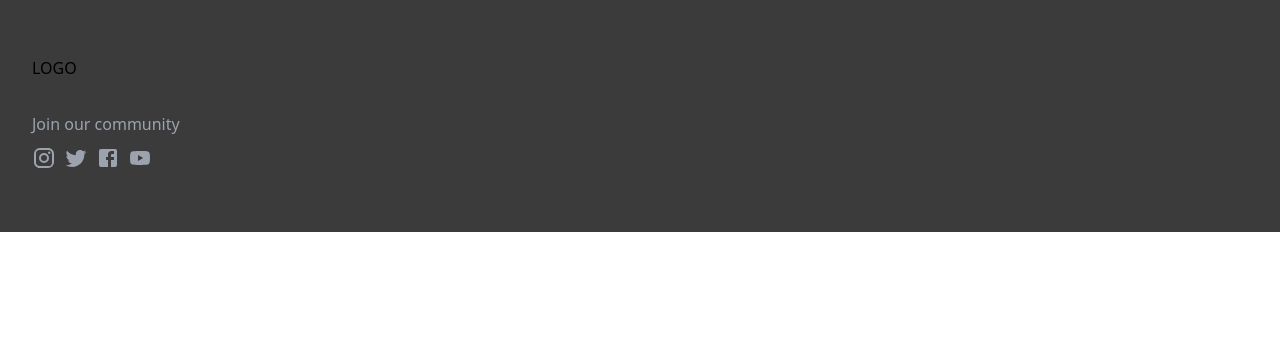
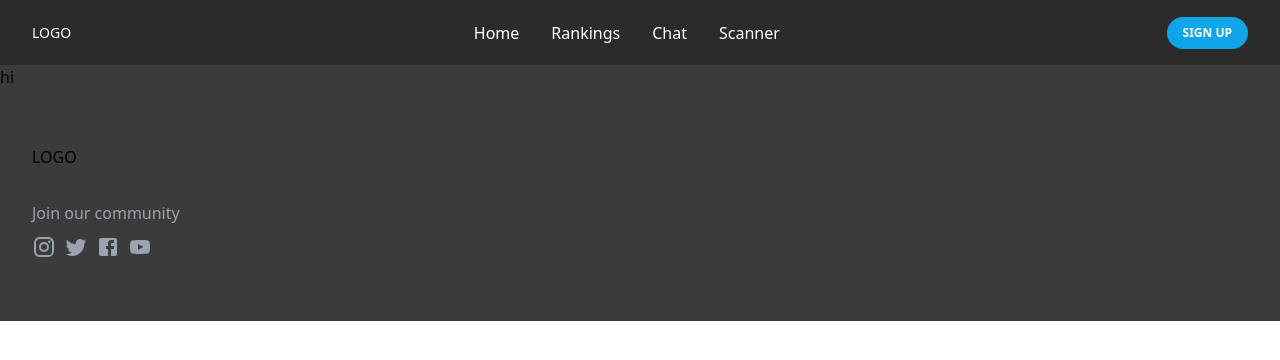
Before and after one commit to Haafii/Rubbish-Revolution, a React (Vite) app in the folder rubbish-revolution/: page /leaderbord in a window 1280 px wide. Shown: the top 360 px of the page. Built offline with nearby package versions, Linux system fonts and the light colour scheme.

Commit message:
Leaderbord page added

```diff
--- a/rubbish-revolution/src/App.jsx
+++ b/rubbish-revolution/src/App.jsx
@@ -11,6 +11,7 @@ import Home from './pages/Home';
 import Header from './components/Header';
 import Scanner from './pages/Scanner';
 import Profile from './pages/Profile';
+import Leaderboard from './pages/Leaderbord';
 
 function App() {
   return (
@@ -21,6 +22,7 @@ function App() {
           <Route path="/home" element={<Home />} />
           <Route path="/scanner" element={<Scanner />} />
           <Route path="/profile" element={<Profile />} />
+          <Route path='/leaderbord' element={<Leaderboard />} />
         </Routes>
         <Footer />
       </Router>
--- /dev/null
+++ b/rubbish-revolution/src/pages/Leaderbord.jsx
@@ -0,0 +1,18 @@
+import React from 'react'
+import Header from '../components/Header'
+
+const Leaderboard = () => {
+  return (
+    <div>
+      <Header />
+      <div className='bg-primary'>
+        <div className='bg-secondary '>
+          hi
+        </div>
+      </div>
+    </div>
+
+  )
+}
+
+export default Leaderboard
```
